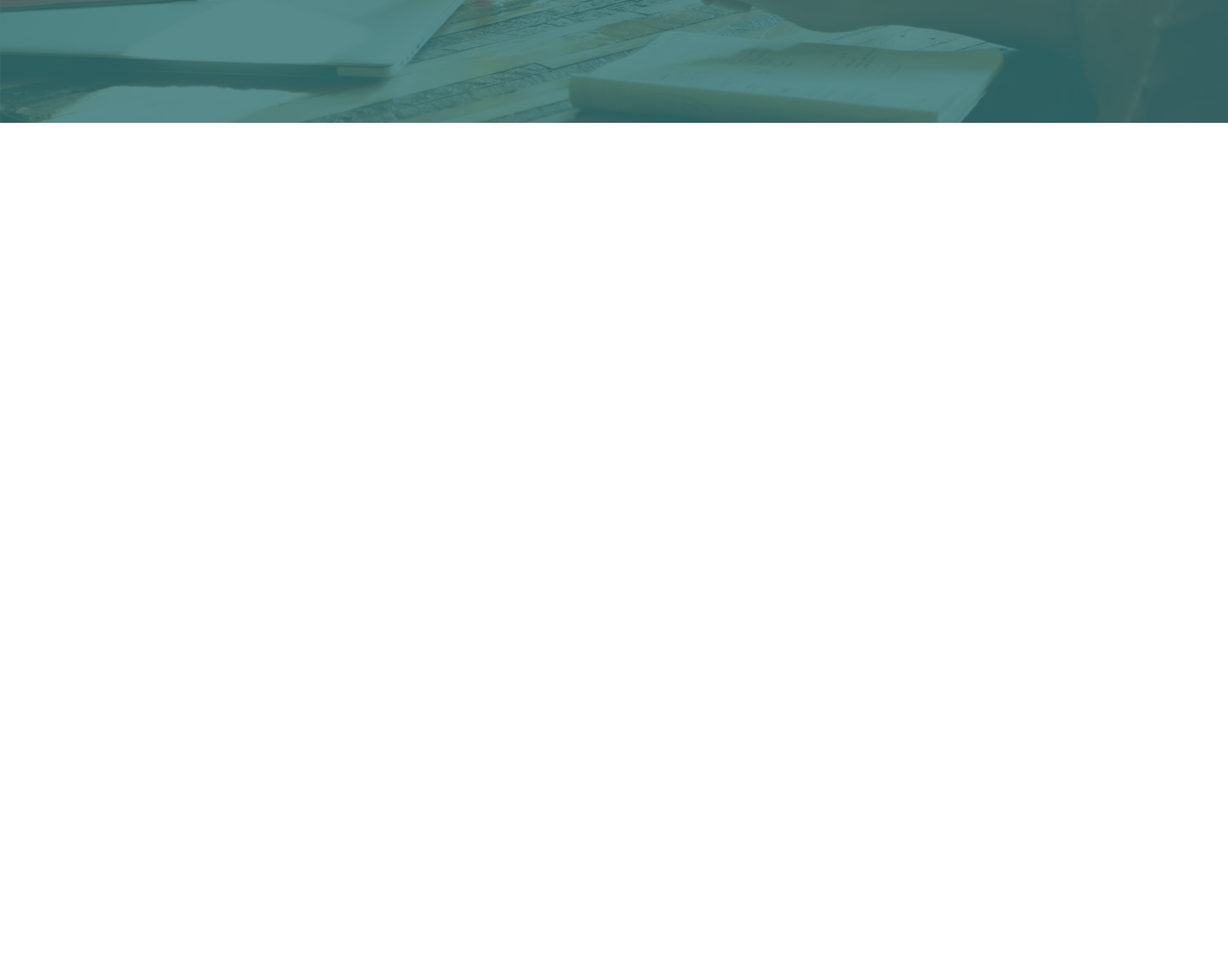
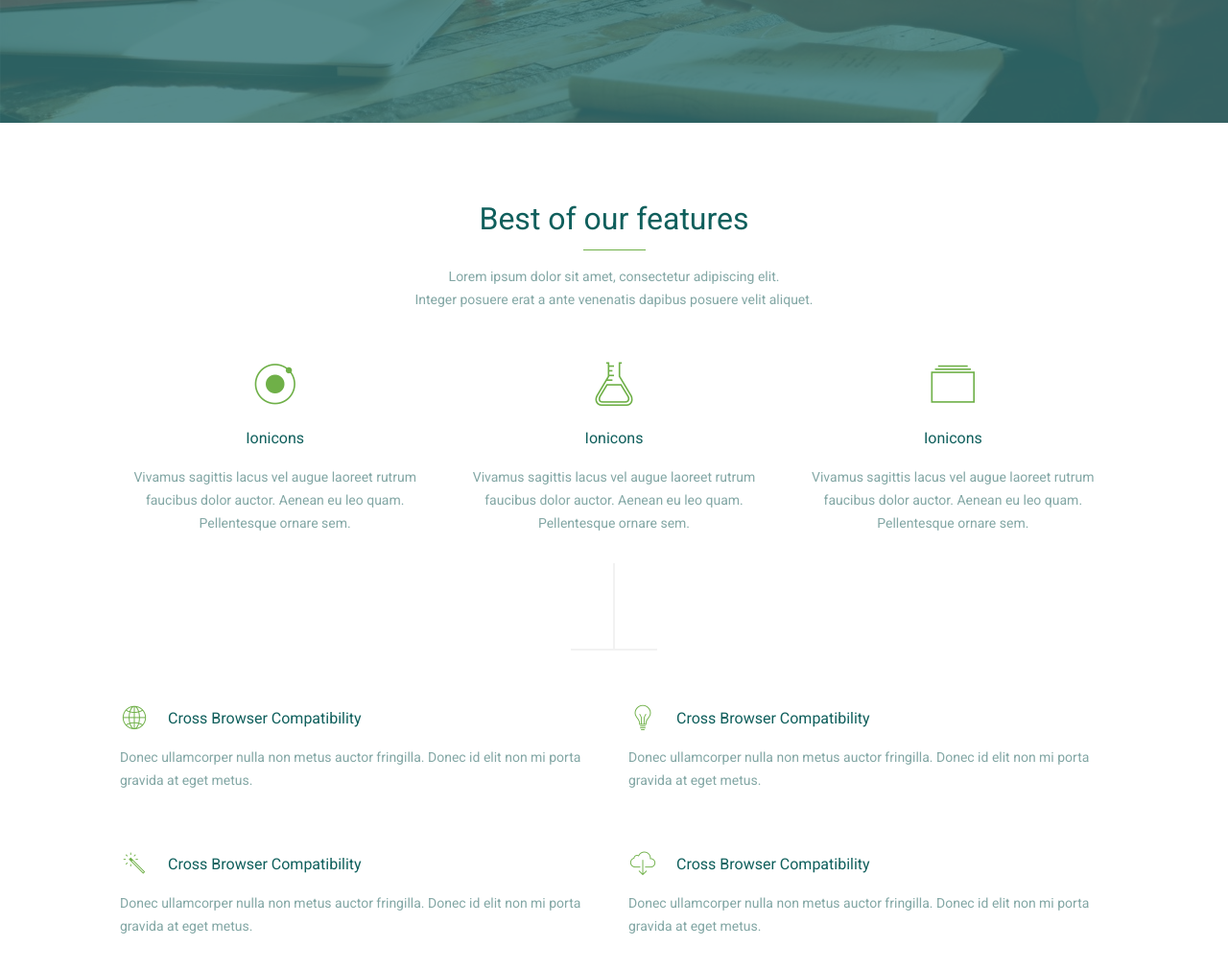
Before and after one commit to Oleksbiel/WAPIK-project, a plain HTML site: page index.html in a window 1280 px wide. Shown: the part 532-1544 px from the top of the page at 96% size. Before the commit the page ends 800 px from the top, so only its background shows below. Drawn offline with Linux system fonts and the light colour scheme; files whose address does not match are found by name.

Commit message:
add features, heading

```diff
--- a/index.html
+++ b/index.html
@@ -9,9 +9,10 @@
 	<link rel="stylesheet" href="css/all.css">
 </head>
 <body>
-	<div class="block block-overlay">
+	<div class="header block-overlay">
         <div class="container">
-        	<div class="block__header block-border-bottom">
+        	<div class="row">
+        		<div class="header__top block-border-bottom">
 		            <nav class="navbar">
 		                <a href="#" class="logo">
 		                    <img src="images/Logo.png" alt="">
@@ -26,10 +27,81 @@
 						</ul>
 		            </nav>
 		        </div>
-	        <div class="block__content block-inner">
-	            <h1 class="block__title">Welcome to Wapik</h1>
-	            <p class="block__text">Wapik is multipurpose template, with modern and smart design. Wapik <br> is perfect template for you!</p>
+        	</div>
+	        <div class="row">
+	        	<div class="header__content block-inner">
+		            <h1 class="header__main-title">Welcome to Wapik</h1>
+		            <p class="header__main-text">Wapik is multipurpose template, with modern and smart design. Wapik <br> is perfect template for you!</p>
 		            <a href="#" class="btn btn--primary btn--lg">Learn More</a>
+		        </div>
+	        </div>
+        </div>
+    </div>
+    <div class="container">
+    	<div class="block block-lg">
+	    	<div class="row">
+	    		<div class="col-lg-12">
+		    		<div class="heading heading--padding-bottom">
+		    			<h2 class="heading__title text-center">Best of our features</h2>
+	    				<p class="heading__text text-center">Lorem ipsum dolor sit amet, consectetur adipiscing elit.<br>Integer posuere erat a ante venenatis dapibus posuere velit aliquet.</p>
+		    		</div>
+		    	</div>
+	    	</div>
+	    	<div class="row">
+	    		<div class="col-lg-4">
+	    			<div class="features text-center">
+	    				<span class="features__icon icon-circle"></span>
+	    				<h4 class="features__title">Ionicons</h4>
+	    				<p class="features__description">Vivamus sagittis lacus vel augue laoreet rutrum faucibus dolor auctor. Aenean eu leo quam. Pellentesque ornare sem.</p>
+	    			</div>
+	    		</div>
+	    		<div class="col-lg-4">
+	    			<div class="features text-center">
+	    				<span class="features__icon icon-lab"></span>
+	    				<h4 class="features__title">Ionicons</h4>
+	    				<p class="features__description">Vivamus sagittis lacus vel augue laoreet rutrum faucibus dolor auctor. Aenean eu leo quam. Pellentesque ornare sem.</p>
+	    			</div>
+	    		</div>
+	    		<div class="col-lg-4">
+	    			<div class="features text-center">
+	    				<span class="features__icon icon-box"></span>
+	    				<h4 class="features__title">Ionicons</h4>
+	    				<p class="features__description">Vivamus sagittis lacus vel augue laoreet rutrum faucibus dolor auctor. Aenean eu leo quam. Pellentesque ornare sem.</p>
+	    			</div>
+	    		</div>
+	    	</div>
+	    	<div class="figure text-center">
+	    		<div class="figure__item"></div>
+	    	</div>
+	    	<div class="row">
+	    		<div class="col-lg-6">
+	    			<div class="features features--padding-bottom">
+	    				<span class="features__icon features__icon--sm icon-earth"></span>
+	    				<h4 class="features__title features__title--padding-top">Cross Browser Compatibility</h4>
+	    				<p class="features__description">Donec ullamcorper nulla non metus auctor fringilla. Donec id elit non mi porta gravida at eget metus.</p>
+	    			</div>
+	    		</div>
+	    		<div class="col-lg-6">
+	    			<div class="features features--padding-bottom">
+	    				<span class="features__icon features__icon--sm icon-lamp"></span>
+	    				<h4 class="features__title features__title--padding-top">Cross Browser Compatibility</h4>
+	    				<p class="features__description">Donec ullamcorper nulla non metus auctor fringilla. Donec id elit non mi porta gravida at eget metus.</p>
+	    			</div>
+	    		</div>
+	    		<div class="col-lg-6">
+	    			<div class="features ">
+	    				<span class="features__icon features__icon--sm icon-stick"></span>
+	    				<h4 class="features__title features__title--padding-top">Cross Browser Compatibility</h4>
+	    				<p class="features__description">Donec ullamcorper nulla non metus auctor fringilla. Donec id elit non mi porta gravida at eget metus.</p>
+	    			</div>
+	    		</div>
+	    		<div class="col-lg-6">
+	    			<div class="features ">
+	    				<span class="features__icon features__icon--sm icon-cloud"></span>
+	    				<h4 class="features__title features__title--padding-top">Cross Browser Compatibility</h4>
+	    				<p class="features__description">Donec ullamcorper nulla non metus auctor fringilla. Donec id elit non mi porta gravida at eget metus.</p>
+	    			</div>
+	    		</div>
 	    	</div>
 	    </div>
     </div>
--- a/scss/_blocks.scss
+++ b/scss/_blocks.scss
@@ -7,7 +7,7 @@ $block-padding-x-xs:    0 !default;
 $block-padding-y-sm:    15px !default;
 $block-padding-x-sm:    0 !default;
 
-$block-padding-y-lg:    30px !default;
+$block-padding-y-lg:    90px !default;
 $block-padding-x-lg:    0 !default;
 
 $block-inverse-color:   #fff !default;
--- a/scss/_grid.scss
+++ b/scss/_grid.scss
@@ -31,7 +31,11 @@ $developer-mode:            false !default;
 //
 // Define your custom responsive grid.
 $grid-breakpoints: (
-  xl: 1060px
+  xs: 0,
+  sm: 480px,
+  md: 720px,
+  lg: 960px,
+  xl: 1140px
 ) !default;
 
 // Number of columns in the grid.
--- a/scss/_type.scss
+++ b/scss/_type.scss
@@ -6,6 +6,7 @@ $global-font-size:            14px;
 $global-bg-color:             #fff;
 $global-color:                #83a7a5;
 $global-line-height:          22px;
+$global-secondary-color:      #6fb048;
 
 $headline-font-family:        'Roboto';
 $headline-font-weight:        400;
@@ -19,17 +20,17 @@ $headline-line-height-h1-bigger: 60px;
 $headline-font-weight-h1-bigger: 300;
 
 $headline-font-size-h2:       32px;
-$headline-margin-h2:          0px 0px 15px 0px;
+$headline-margin-h2:          0px 0px 0px 0px;
 $headline-secondary-color-h2: #6fb048;
 
 $headline-font-size-h3:       28px;
 $headline-margin-h3:          0;
 
 $headline-font-size-h4:       16px;
-$headline-margin-h4:          0 0 15px 0;
+$headline-margin-h4:          0 0 18px 0;
 
 $headline-font-size-h5:       13px;
-$headline-margin-h5:          0px 0px 20px 0px;
+$headline-margin-h5:          0px 0px 15px 0px;
 
 $headline-font-size-h6:       12px;
 $headline-margin-h6:          10px 0;
--- a/scss/all.scss
+++ b/scss/all.scss
@@ -15,4 +15,5 @@
 @import "html-moduls/_navbar";
 @import "html-moduls/_heading";
 @import "html-moduls/_feature";
+@import "html-moduls/_figure";
 //  SCSS
--- a/scss/html-moduls/_feature.scss
+++ b/scss/html-moduls/_feature.scss
@@ -1,19 +1,25 @@
-.feature {
-    &__title {}
-    &__icon {
-        font-size: 40px;
-        &--sm {
-            font-size: 20px;
+.features {
+    &__title {
+        &--padding-top{
+            padding-top: 5px;
         }
     }
-    &_description {}
-    &__header {}
-    &__column {
-        display: table;
-        .feature {
-            > * {
-                display: table-cell;
-            }
+    &__icon {
+        font-size: 52px;
+        padding-bottom: 20px;
+        display: block;
+        color: $global-secondary-color;
+        &--sm {
+            font-size: 30px;
+            padding-bottom: 10px;
+            padding-right: 20px;
+            float: left;
         }
     }
+    &__description {
+
+    }
+    &--padding-bottom {
+        padding-bottom: 60px;
+    }
 }
--- /dev/null
+++ b/scss/html-moduls/_figure.scss
@@ -0,0 +1,21 @@
+.figure{
+	margin: 0 auto;
+	position: relative;
+	margin: 30px 0 50px 0;
+	&__item {
+		width: 2px;
+		height: 90px;
+		background-color: #f2f2f2;
+		display: inline-block;
+		&:after{
+			content: '';
+			width: 90px;
+			height: 2px;
+			position: absolute;
+			bottom: 5px;
+			background-color: #f2f2f2;
+			left: 50%;
+			margin-left: -45px;
+		}
+	}
+}
--- a/scss/html-moduls/_header.scss
+++ b/scss/html-moduls/_header.scss
@@ -1,23 +1,23 @@
-.block {
+.header {
 	background: url(../images/header-bg.jpg) no-repeat;
 	background-size: cover;
 	background-color: #2d6e70;
 	min-height: 660px;
 	position: relative;
-	&__header {
+	&__top {
 		padding: 25px 0;
 		@include clearfix();
 	}
 	&__content {
 		color: #fff;
 	}
-	&__title {
+	&__main-title {
 		color: #fff;
 		margin: 0;
 		padding-top: 200px;
 		padding-bottom: 15px;
 	}
-	&__text {
+	&__main-text {
 		font-size: 16px;
 		padding-bottom: 20px;
 	}
--- a/scss/html-moduls/_heading.scss
+++ b/scss/html-moduls/_heading.scss
@@ -1,8 +1,21 @@
 .heading {
 	&__title {
+		padding-bottom: 15px;
+        position: relative;
+        &:after {
+            content: '';
+            display: block;
+            height: 1px;
+            width: 65px;
+            border-bottom: 1px solid #6fb048;
+            margin: 0 auto;
+            padding-top: 20px;
+        }
+	}
+	&__description {
 
 	}
-	&__desc {
-
+	&--padding-bottom{
+		padding-bottom: 50px;
 	}
 }
```
Also changed, not shown: css/all.css, css/html-moduls/_figure.css (added), 1 other file. Lines whose indentation alone changed are shown as unchanged.
